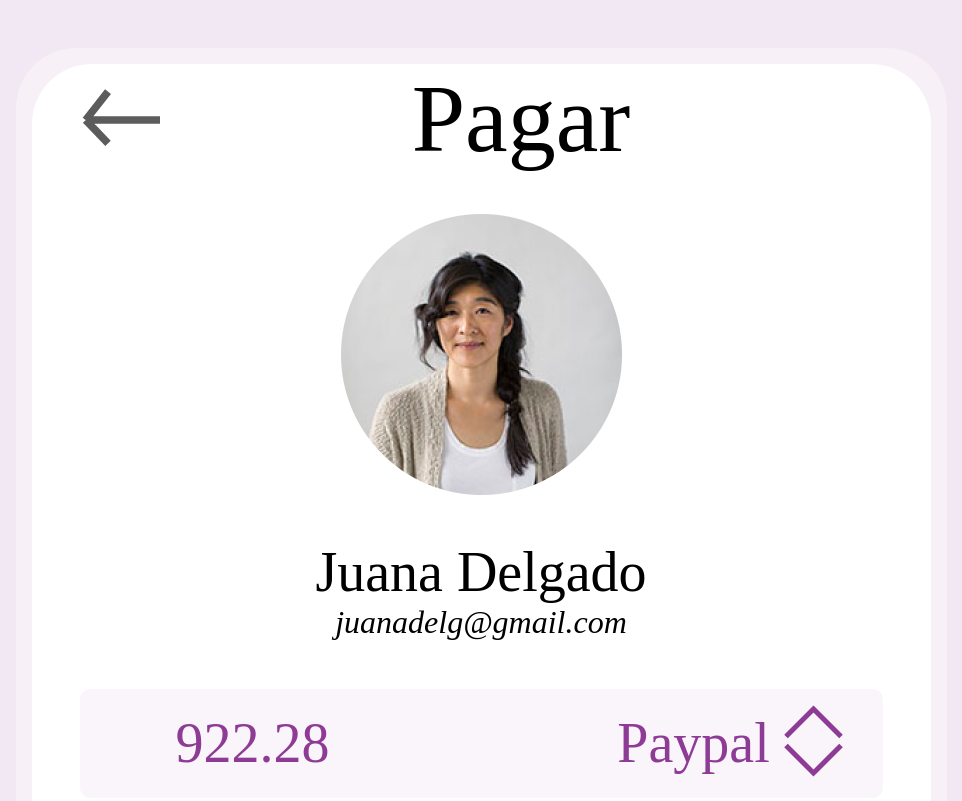
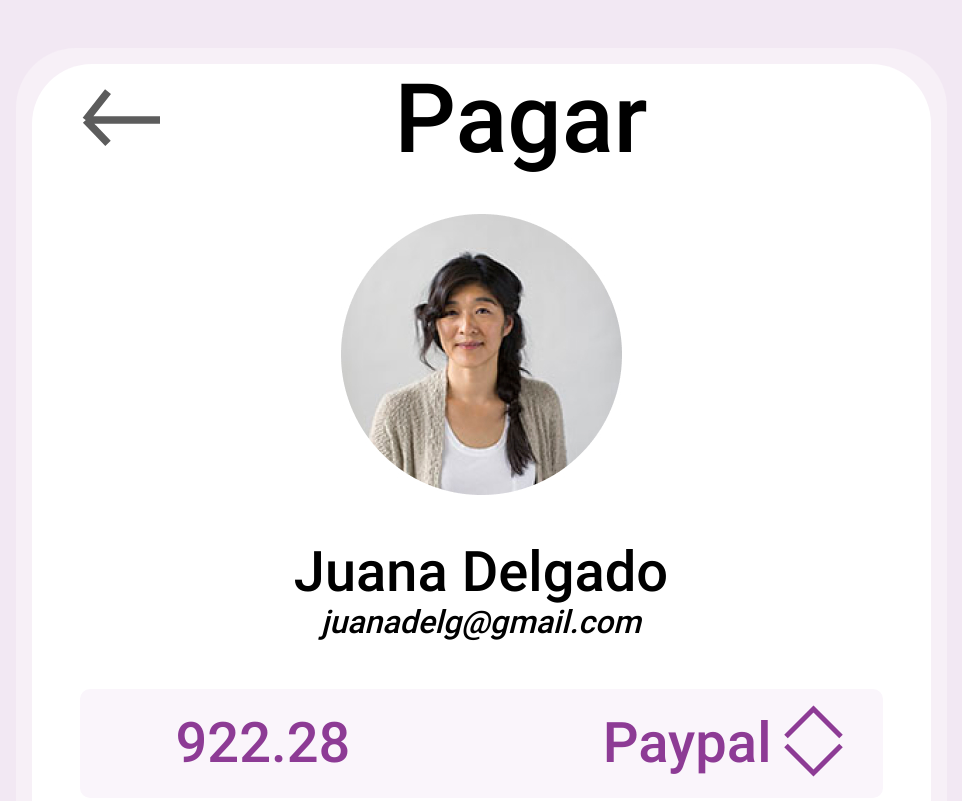
Before and after one commit to toniferra-frontend/examen_toni, a plain HTML site: page index.html in a window 1280 px wide. Shown: the top 801 px of the page, without its empty margins (159-1121 px from the left). Drawn offline with Linux system fonts and the light colour scheme.

Commit message:
anadido fuente roboto

```diff
--- a/css/style.css
+++ b/css/style.css
@@ -4,9 +4,9 @@
 
 /* Tipografía */
 @font-face {
-    font-family: "";
-    src: url("") format("woff2"),
-         url("") format("woff");
+    font-family: "Roboto-Medium";
+    src: url("../font/Roboto-Medium.woff2") format("woff2"),
+         url("../font/Roboto-Medium.woff") format("woff");
 }
 @font-face {
     font-family: "";
@@ -62,6 +62,8 @@
     /* --anchura-precio-texto: 100px; */
     --background-color-parrafo: #FAC8FF;
 
+    --font-family-default: "Roboto-Medium";
+    --font-family-aux: "sans-serif"
 
 
 }
@@ -70,6 +72,7 @@
 /* ******************************** */
 body{
 
+    font-family: var(--font-family-default), var(--font-family-aux);
     background-color: var(--color-pink01);
     display: flex;
     justify-content: center;
```
Also changed, not shown: font/Roboto-Medium.woff (added), font/Roboto-Medium.woff2 (added).
